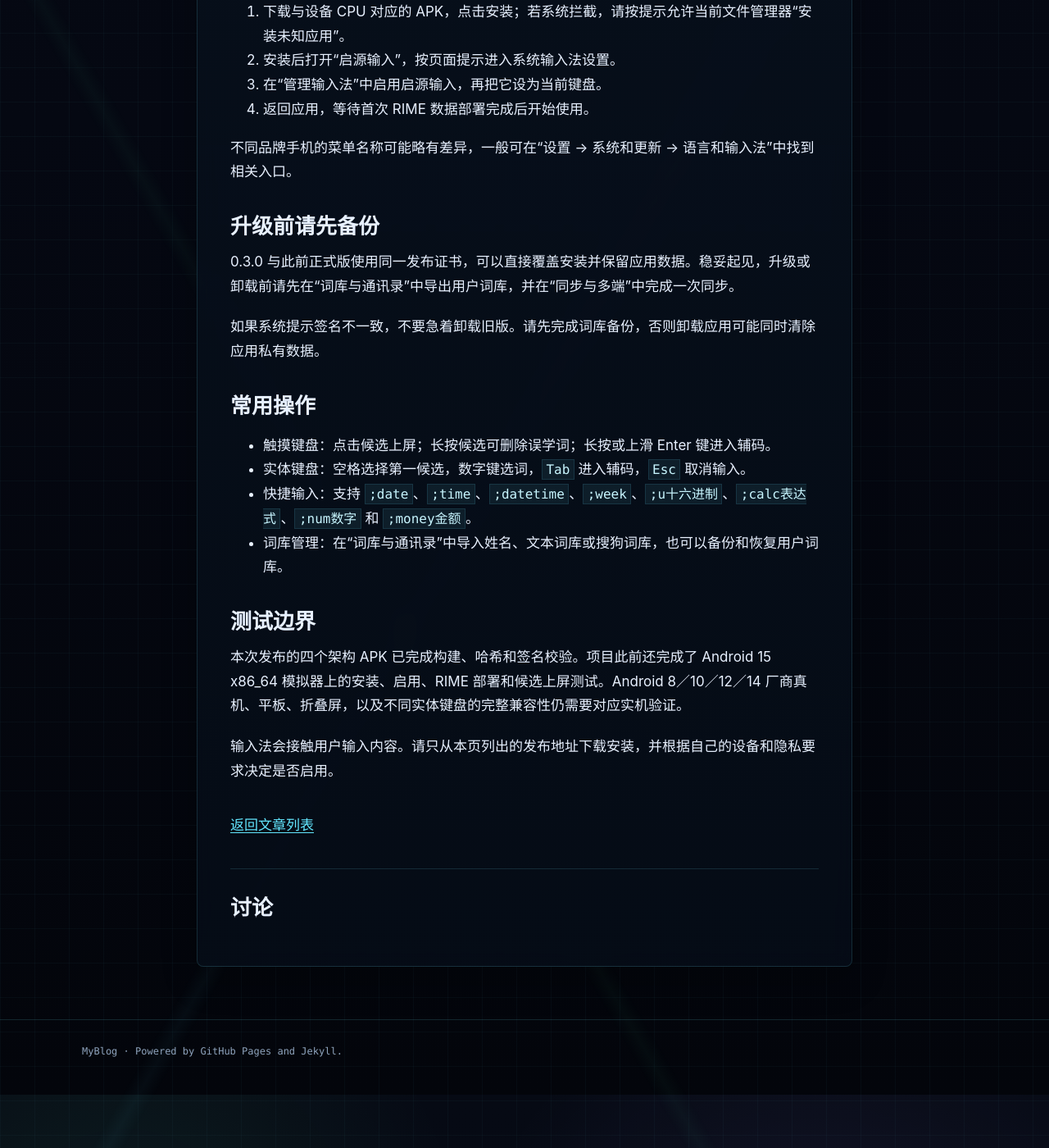
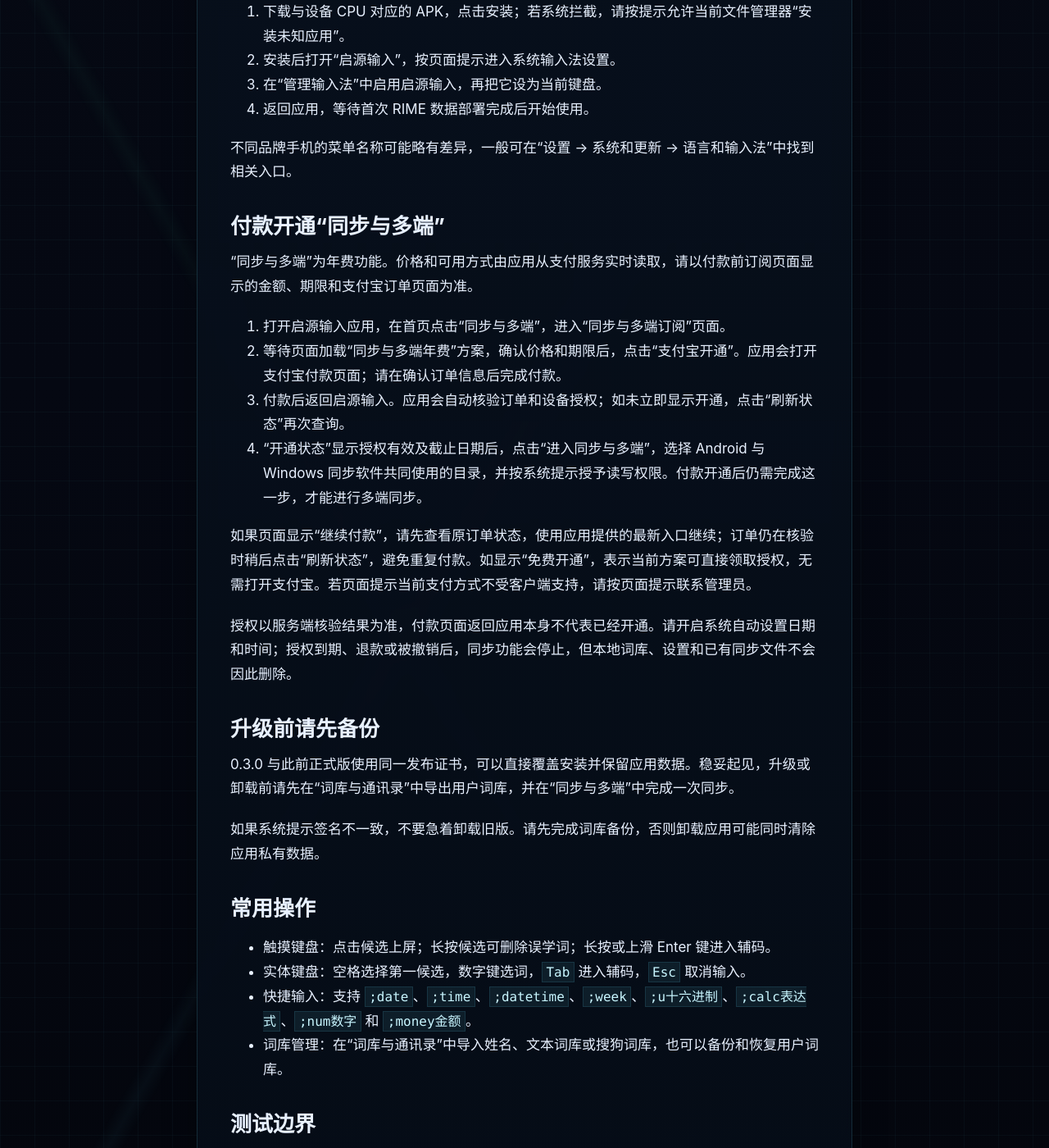
Before and after one commit to joysky77/MyBlog, a Jekyll site: the page built from _posts/2026-09-13-qiyuan-ime-android.md, in a window 1280 px wide and 1400 px high, scrolled down 1136 px. Shown: the whole window at 82% size. Built offline with Jekyll 4.4.1, drawn with Linux system fonts in a browser that asks for light colours; comment, search, counter and statistics services are not loaded.

Commit message:
Document Qiyuan IME sync subscription payment

```diff
--- a/_posts/2026-09-13-qiyuan-ime-android.md
+++ b/_posts/2026-09-13-qiyuan-ime-android.md
@@ -42,6 +42,19 @@ B1057668E0855A43F0D9A1B7E5A396E4E2CC7DC91B923C3D222682684C70464D
 
 不同品牌手机的菜单名称可能略有差异，一般可在“设置 → 系统和更新 → 语言和输入法”中找到相关入口。
 
+## 付款开通“同步与多端”
+
+“同步与多端”为年费功能。价格和可用方式由应用从支付服务实时读取，请以付款前订阅页面显示的金额、期限和支付宝订单页面为准。
+
+1. 打开启源输入应用，在首页点击“同步与多端”，进入“同步与多端订阅”页面。
+2. 等待页面加载“同步与多端年费”方案，确认价格和期限后，点击“支付宝开通”。应用会打开支付宝付款页面；请在确认订单信息后完成付款。
+3. 付款后返回启源输入。应用会自动核验订单和设备授权；如未立即显示开通，点击“刷新状态”再次查询。
+4. “开通状态”显示授权有效及截止日期后，点击“进入同步与多端”，选择 Android 与 Windows 同步软件共同使用的目录，并按系统提示授予读写权限。付款开通后仍需完成这一步，才能进行多端同步。
+
+如果页面显示“继续付款”，请先查看原订单状态，使用应用提供的最新入口继续；订单仍在核验时稍后点击“刷新状态”，避免重复付款。如显示“免费开通”，表示当前方案可直接领取授权，无需打开支付宝。若页面提示当前支付方式不受客户端支持，请按页面提示联系管理员。
+
+授权以服务端核验结果为准，付款页面返回应用本身不代表已经开通。请开启系统自动设置日期和时间；授权到期、退款或被撤销后，同步功能会停止，但本地词库、设置和已有同步文件不会因此删除。
+
 ## 升级前请先备份
 
 0.3.0 与此前正式版使用同一发布证书，可以直接覆盖安装并保留应用数据。稳妥起见，升级或卸载前请先在“词库与通讯录”中导出用户词库，并在“同步与多端”中完成一次同步。
```
